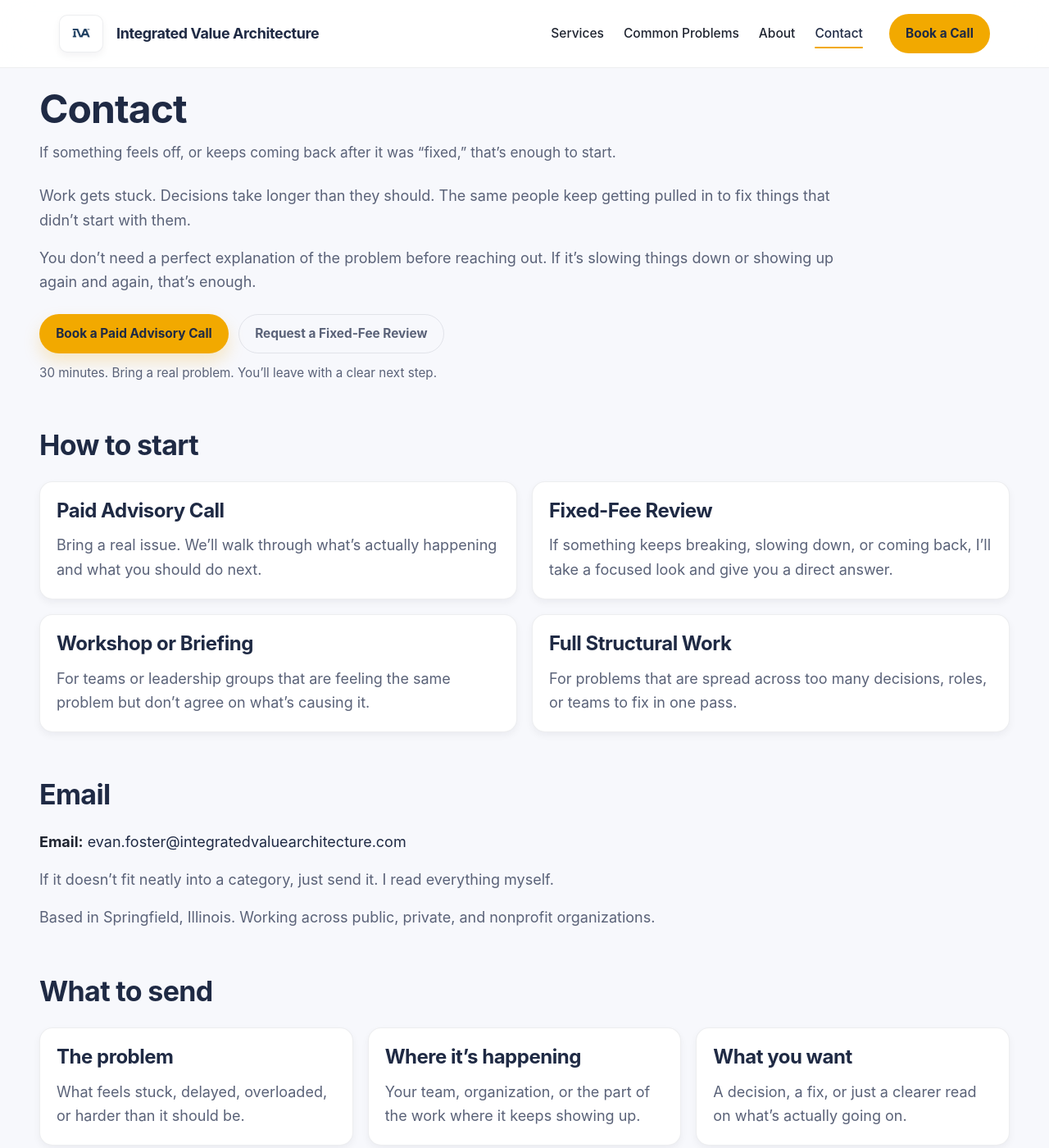
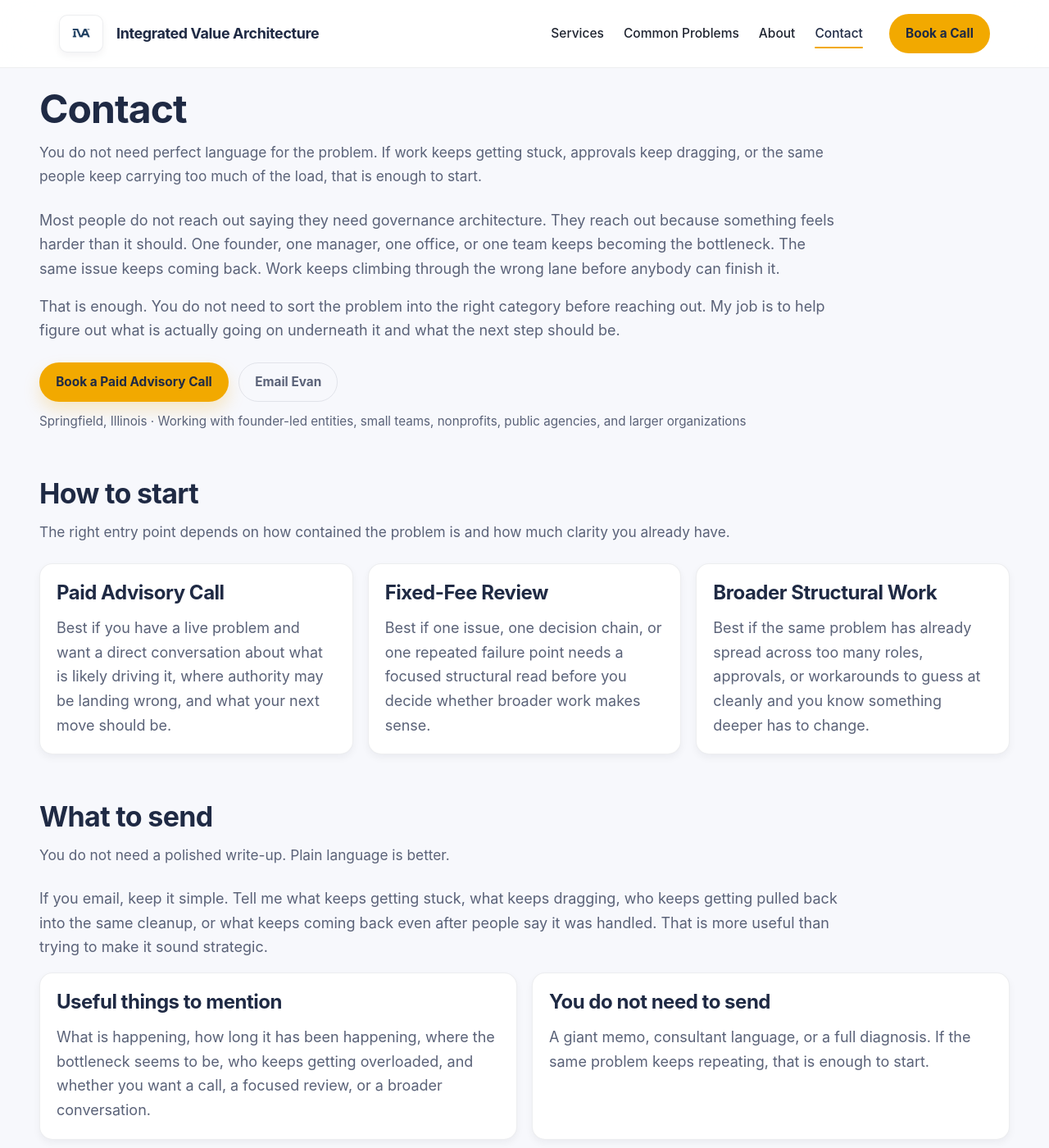
Before and after one commit to efost7873/integratedvaluearchitecture.com, a Jekyll site: the page built from contact.html, in a window 1280 px wide and 1400 px high. Shown: the whole window at 82% size. Built offline with Jekyll 4.4.1, drawn with Linux system fonts in a browser that asks for light colours; some of the changed text lies outside the part shown.

Commit message:
Revise contact page content for clarity and detail

```diff
--- a/contact.html
+++ b/contact.html
@@ -1,145 +1,183 @@
 ---
 layout: default
 title: Contact
+permalink: /contact/
 seo_title: Contact | Integrated Value Architecture LLC
-seo_description: If work is stuck, decisions keep dragging, or the same people keep getting buried, reach out. Start with a paid advisory call or email directly.
+seo_description: Contact Integrated Value Architecture LLC to book a paid advisory call, ask about a fixed-fee review, or discuss structural problems like stuck work, slow approvals, and overloaded decision-makers.
 ---
 
 <div class="iva-page">
+
 <main>
 
   <section id="contact-hero">
     <div class="section-header">
       <h1>Contact</h1>
       <p class="section-subtitle">
-        If something feels off, or keeps coming back after it was “fixed,” that’s enough to start.
+        You do not need perfect language for the problem. If work keeps getting stuck, approvals keep dragging, or the same people keep carrying too much of the load, that is enough to start.
       </p>
     </div>
 
     <p>
-      Work gets stuck. Decisions take longer than they should. The same people keep getting pulled in to fix things that didn’t start with them.
+      Most people do not reach out saying they need governance architecture. They reach out because something feels harder than it should. One founder, one manager, one office, or one team keeps becoming the bottleneck. The same issue keeps coming back. Work keeps climbing through the wrong lane before anybody can finish it.
     </p>
 
     <p>
-      You don’t need a perfect explanation of the problem before reaching out. If it’s slowing things down or showing up again and again, that’s enough.
+      That is enough. You do not need to sort the problem into the right category before reaching out. My job is to help figure out what is actually going on underneath it and what the next step should be.
     </p>
 
     <div class="iva-btn-row">
-      <a href="https://book.ms/b/IntegratedValueArchitectureLLC@integratedvaluearchitecture.com" target="_blank" rel="noopener" class="iva-btn-primary">Book a Paid Advisory Call</a>
-      <a href="mailto:evan.foster@integratedvaluearchitecture.com?subject=Fixed-Fee%20Review%20Inquiry" class="iva-btn-secondary">Request a Fixed-Fee Review</a>
+      <a href="https://book.ms/b/IntegratedValueArchitectureLLC@integratedvaluearchitecture.com" class="iva-btn-primary">Book a Paid Advisory Call</a>
+      <a href="mailto:evan.foster@integratedvaluearchitecture.com" class="iva-btn-secondary">Email Evan</a>
     </div>
 
     <p class="iva-cta-meta">
-      30 minutes. Bring a real problem. You’ll leave with a clear next step.
+      Springfield, Illinois · Working with founder-led entities, small teams, nonprofits, public agencies, and larger organizations
     </p>
   </section>
 
-
-  <section id="contact-paths">
+  <section id="contact-how-to-start">
     <div class="section-header">
       <h2>How to start</h2>
+      <p class="section-subtitle">
+        The right entry point depends on how contained the problem is and how much clarity you already have.
+      </p>
+    </div>
+
+    <div class="grid grid-3">
+      <div class="card">
+        <h3>Paid Advisory Call</h3>
+        <p>
+          Best if you have a live problem and want a direct conversation about what is likely driving it, where authority may be landing wrong, and what your next move should be.
+        </p>
+      </div>
+
+      <div class="card">
+        <h3>Fixed-Fee Review</h3>
+        <p>
+          Best if one issue, one decision chain, or one repeated failure point needs a focused structural read before you decide whether broader work makes sense.
+        </p>
+      </div>
+
+      <div class="card">
+        <h3>Broader Structural Work</h3>
+        <p>
+          Best if the same problem has already spread across too many roles, approvals, or workarounds to guess at cleanly and you know something deeper has to change.
+        </p>
+      </div>
+    </div>
+  </section>
+
+  <section id="contact-what-to-send">
+    <div class="section-header">
+      <h2>What to send</h2>
+      <p class="section-subtitle">
+        You do not need a polished write-up. Plain language is better.
+      </p>
+    </div>
+
+    <p>
+      If you email, keep it simple. Tell me what keeps getting stuck, what keeps dragging, who keeps getting pulled back into the same cleanup, or what keeps coming back even after people say it was handled. That is more useful than trying to make it sound strategic.
+    </p>
+
+    <div class="grid grid-2">
+      <div class="card">
+        <h3>Useful things to mention</h3>
+        <p>
+          What is happening, how long it has been happening, where the bottleneck seems to be, who keeps getting overloaded, and whether you want a call, a focused review, or a broader conversation.
+        </p>
+      </div>
+
+      <div class="card">
+        <h3>You do not need to send</h3>
+        <p>
+          A giant memo, consultant language, or a full diagnosis. If the same problem keeps repeating, that is enough to start.
+        </p>
+      </div>
+    </div>
+  </section>
+
+  <section id="contact-what-happens">
+    <div class="section-header">
+      <h2>What happens after you reach out</h2>
+      <p class="section-subtitle">
+        The point is to get to a cleaner next step, not create more administrative theater.
+      </p>
+    </div>
+
+    <div class="grid grid-3">
+      <div class="card"><p>If the problem is contained, the next step may be a paid advisory call or fixed-fee review.</p></div>
+      <div class="card"><p>If the issue points to a broader structural pattern, the next step may be a larger services conversation.</p></div>
+      <div class="card"><p>If it is not the right fit, I will tell you that instead of forcing it into a category it does not belong in.</p></div>
+    </div>
+  </section>
+
+  <section id="contact-what-this-is-not">
+    <div class="section-header">
+      <h2>What this is not</h2>
+      <p class="section-subtitle">
+        People keep trying to sort the work into something more familiar. That usually starts here.
+      </p>
+    </div>
+
+    <div class="grid grid-3">
+      <div class="card"><p>This is not software support.</p></div>
+      <div class="card"><p>This is not CRM or workflow tooling.</p></div>
+      <div class="card"><p>This is not project management intake.</p></div>
+      <div class="card"><p>This is not process mapping for its own sake.</p></div>
+      <div class="card"><p>This is not generic consulting discovery.</p></div>
+      <div class="card"><p>This is not another intake step that leaves the same broken structure in place.</p></div>
+    </div>
+
+    <p>
+      If you need a tool or a vendor to help you live under the same setup a little more efficiently, this is probably not the right place. If the real problem is that too much authority and too much work keep landing in the same place, then it probably is.
+    </p>
+  </section>
+
+  <section id="contact-direct-options">
+    <div class="section-header">
+      <h2>Direct options</h2>
+      <p class="section-subtitle">
+        Pick the one that fits how you want to start.
+      </p>
     </div>
 
     <div class="grid grid-2">
       <div class="card">
-        <h3>Paid Advisory Call</h3>
-        <p>Bring a real issue. We’ll walk through what’s actually happening and what you should do next.</p>
+        <h3>Book a Paid Advisory Call</h3>
+        <p>
+          Best if you want to talk through a live problem right away.
+        </p>
+        <p>
+          <a href="https://book.ms/b/IntegratedValueArchitectureLLC@integratedvaluearchitecture.com">Book here</a>
+        </p>
       </div>
 
       <div class="card">
-        <h3>Fixed-Fee Review</h3>
-        <p>If something keeps breaking, slowing down, or coming back, I’ll take a focused look and give you a direct answer.</p>
-      </div>
-
-      <div class="card">
-        <h3>Workshop or Briefing</h3>
-        <p>For teams or leadership groups that are feeling the same problem but don’t agree on what’s causing it.</p>
-      </div>
-
-      <div class="card">
-        <h3>Full Structural Work</h3>
-        <p>For problems that are spread across too many decisions, roles, or teams to fix in one pass.</p>
+        <h3>Email</h3>
+        <p>
+          Best if you want to describe the issue first and decide on the right entry point from there.
+        </p>
+        <p>
+          <a href="mailto:evan.foster@integratedvaluearchitecture.com">evan.foster@integratedvaluearchitecture.com</a>
+        </p>
       </div>
     </div>
   </section>
 
-
-  <section id="contact-email">
-    <div class="section-header">
-      <h2>Email</h2>
-    </div>
-
+  <section id="contact-cta" class="iva-cta-section">
+    <h2>Start with the problem you can already see</h2>
     <p>
-      <strong>Email:</strong>
-      <a href="mailto:evan.foster@integratedvaluearchitecture.com">evan.foster@integratedvaluearchitecture.com</a>
-    </p>
-
-    <p>
-      If it doesn’t fit neatly into a category, just send it. I read everything myself.
-    </p>
-
-    <p>
-      Based in Springfield, Illinois. Working across public, private, and nonprofit organizations.
-    </p>
-  </section>
-
-
-  <section id="contact-what-to-send">
-    <div class="section-header">
-      <h2>What to send</h2>
-    </div>
-
-    <div class="grid grid-3">
-      <div class="card">
-        <h3>The problem</h3>
-        <p>What feels stuck, delayed, overloaded, or harder than it should be.</p>
-      </div>
-
-      <div class="card">
-        <h3>Where it’s happening</h3>
-        <p>Your team, organization, or the part of the work where it keeps showing up.</p>
-      </div>
-
-      <div class="card">
-        <h3>What you want</h3>
-        <p>A decision, a fix, or just a clearer read on what’s actually going on.</p>
-      </div>
-    </div>
-  </section>
-
-
-  <section id="contact-expect">
-    <div class="section-header">
-      <h2>What happens next</h2>
-    </div>
-
-    <div class="grid grid-2">
-      <div class="card">
-        <h3>You hear back directly</h3>
-        <p>No routing, no intake system, no layers. It comes to me.</p>
-      </div>
-
-      <div class="card">
-        <h3>You get a clear next step</h3>
-        <p>Either a way to start, or a straight answer if it’s not a fit.</p>
-      </div>
-    </div>
-  </section>
-
-
-  <section id="contact-cta" class="iva-cta-section">
-    <h2>Start with what’s already happening</h2>
-    <p>
-      If work is stuck, decisions are dragging, or the same people keep getting buried, that’s enough to start.
+      If work keeps getting stuck, approvals keep dragging, or the same person, office, or team keeps becoming the bottleneck, that is enough to begin.
     </p>
 
     <div class="iva-btn-row">
-      <a href="https://book.ms/b/IntegratedValueArchitectureLLC@integratedvaluearchitecture.com" target="_blank" rel="noopener" class="iva-btn-primary">Book a Paid Advisory Call</a>
-      <a href="mailto:evan.foster@integratedvaluearchitecture.com?subject=Inquiry%20for%20Integrated%20Value%20Architecture%20LLC" class="iva-btn-secondary">Email Evan Directly</a>
+      <a href="https://book.ms/b/IntegratedValueArchitectureLLC@integratedvaluearchitecture.com" class="iva-btn-primary">Book a Paid Advisory Call</a>
+      <a href="mailto:evan.foster@integratedvaluearchitecture.com" class="iva-btn-secondary">Email Evan</a>
     </div>
 
     <p class="iva-cta-meta">
-      30 minutes. Bring a real problem. You’ll leave with a clear next step.
+      Clear problem. Clear next step. No unnecessary ceremony.
     </p>
   </section>
 
```
